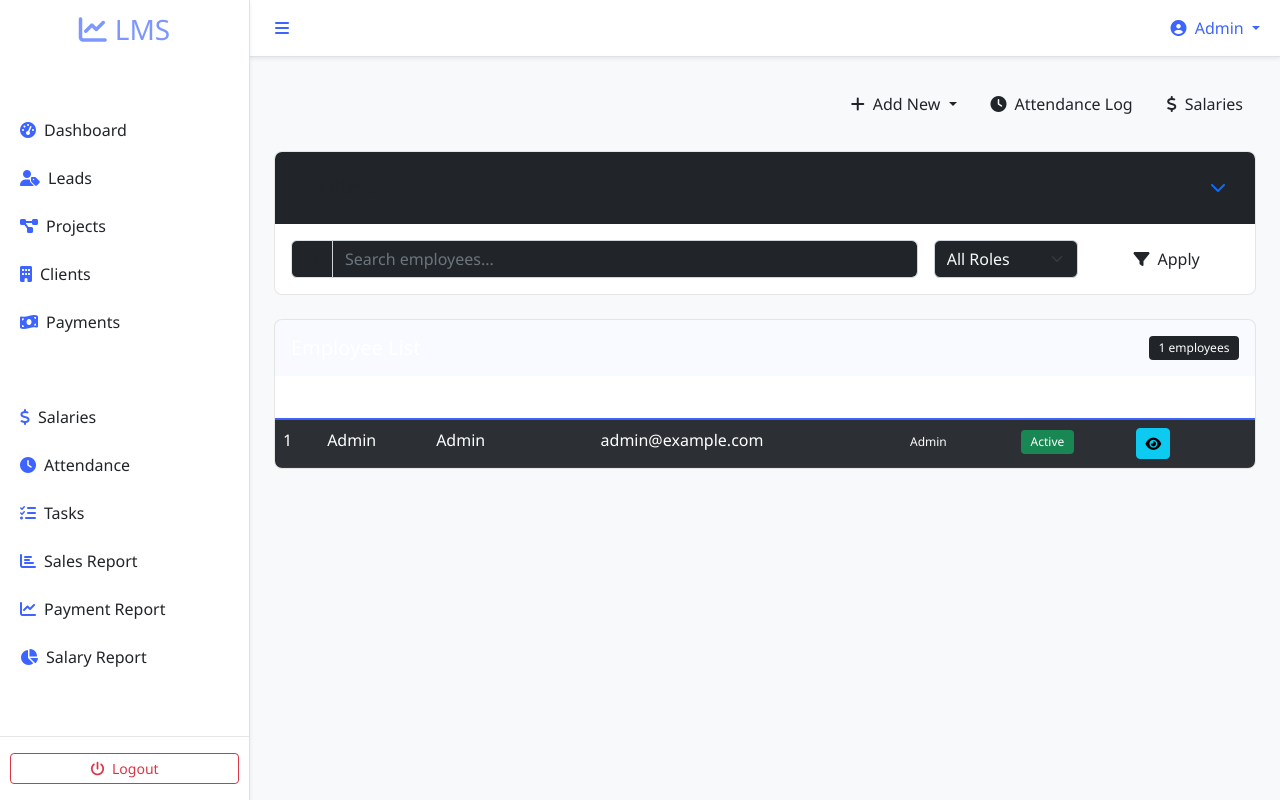
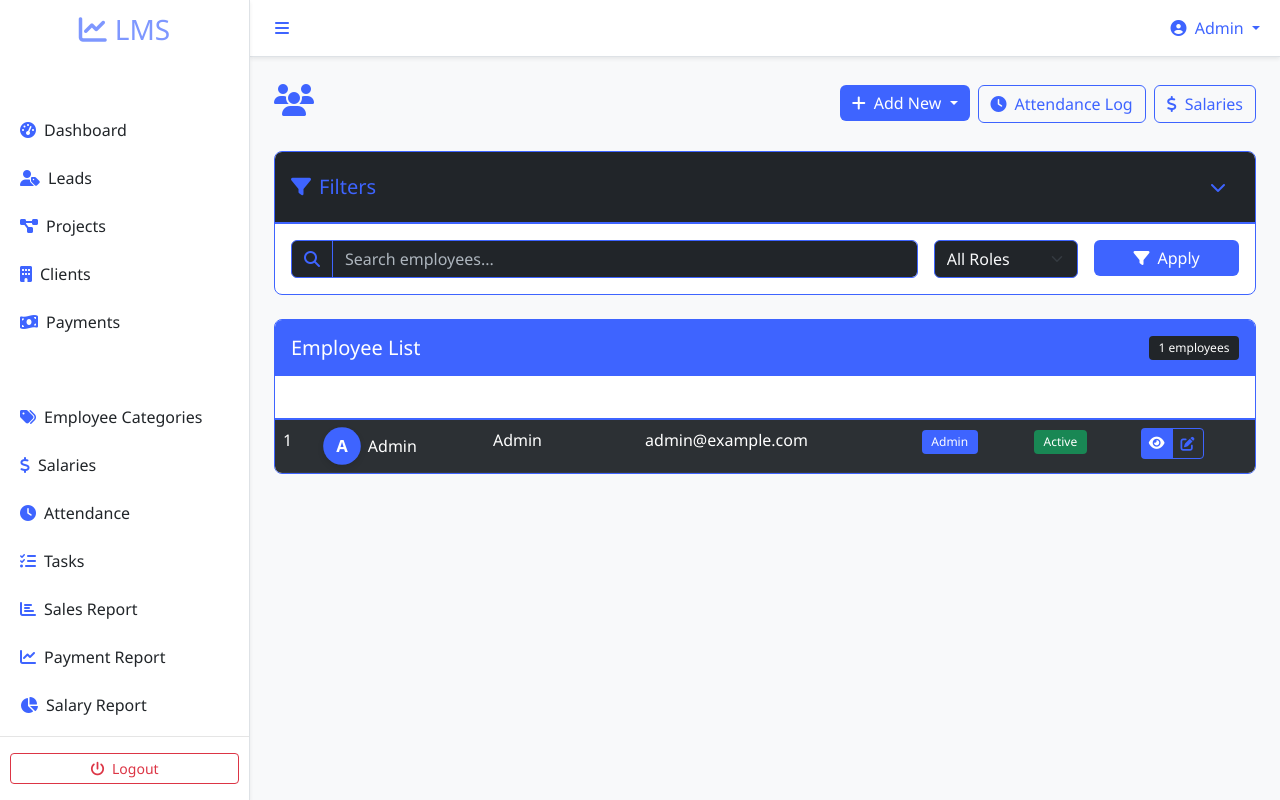
Before and after one commit to pratikgosavii/dbm_pro, a Django app: page /employees/ in a window 1280 px wide. Run offline with Django 4.2, Linux system fonts and the light colour scheme; a user stored in the database is signed in; data comes from the database, SQL or seed files in the repository.

Commit message:
Enhance UI: Apply dark theme with purple accents to forms and add employee category management.
Replit-Commit-Author: Agent
Replit-Commit-Session-Id: 50c040e4-0d40-4be8-bdd8-5d280455fdce
Replit-Commit-Screenshot-Url: https://storage.googleapis.com/screenshot-production-us-central1/a4c65999-892d-46f1-a651-254e1c63d78d/3530ef53-ae5f-4438-97b4-84e6761c7f89.jpg

```diff
--- a/static/css/custom.css
+++ b/static/css/custom.css
@@ -122,6 +122,46 @@ body {
     border-color: var(--accent) !important;
 }
 
+/* Purple Theme Classes */
+.text-purple {
+    color: var(--primary) !important;
+}
+
+.bg-purple {
+    background-color: var(--primary) !important;
+}
+
+.border-purple {
+    border-color: var(--primary) !important;
+}
+
+.btn-purple {
+    background-color: var(--primary);
+    color: white;
+    border: none;
+    transition: all 0.3s;
+}
+
+.btn-purple:hover {
+    background-color: var(--primary-dark);
+    color: white;
+    transform: translateY(-2px);
+    box-shadow: 0 4px 8px rgba(0, 0, 0, 0.1);
+}
+
+.btn-outline-purple {
+    border: 1px solid var(--primary);
+    color: var(--primary);
+    background-color: transparent;
+    transition: all 0.3s;
+}
+
+.btn-outline-purple:hover {
+    background-color: var(--primary);
+    color: white;
+    transform: translateY(-2px);
+}
+
 .bg-grey {
     background-color: white !important;
 }
@@ -145,6 +185,30 @@ body {
 
 .form-control::placeholder {
     color: var(--text-muted);
+}
+
+/* Dark Mode Form Controls */
+.bg-dark .form-control,
+.bg-dark .form-select,
+.form-control.bg-dark,
+.form-select.bg-dark {
+    background-color: #212529;
+    border-color: #495057;
+    color: #f8f9fa;
+}
+
+.bg-dark .form-control:focus,
+.bg-dark .form-select:focus,
+.form-control.bg-dark:focus,
+.form-select.bg-dark:focus {
+    background-color: #2c3034;
+    border-color: var(--primary);
+    color: #f8f9fa;
+}
+
+.bg-dark .form-control::placeholder,
+.form-control.bg-dark::placeholder {
+    color: #adb5bd;
 }
 
 /* Loading Overlay */
@@ -491,6 +555,28 @@ body {
     color: var(--text-dark);
 }
 
+/* Avatar Circle */
+.avatar-circle {
+    width: 36px;
+    height: 36px;
+    border-radius: 50%;
+    display: flex;
+    align-items: center;
+    justify-content: center;
+    font-weight: bold;
+    color: white;
+    text-transform: uppercase;
+    flex-shrink: 0;
+    font-size: 16px;
+    box-shadow: 0 3px 6px rgba(0, 0, 0, 0.1);
+    transition: all 0.3s ease;
+}
+
+.avatar-circle:hover {
+    transform: scale(1.1);
+    box-shadow: 0 5px 10px rgba(0, 0, 0, 0.2);
+}
+
 /* Status badges */
 .status-pending {
     background-color: #ffc107;
--- a/templates/accounts/login.html
+++ b/templates/accounts/login.html
@@ -51,7 +51,7 @@
                     </form>
                 </div>
                 <div class="card-footer bg-dark border-0 text-center text-muted py-3">
-                    <small>&copy; 2023 Lead Management System</small>
+                    <small>&copy; 2025 Lead Management System</small>
                 </div>
             </div>
         </div>
--- a/templates/employees/employee_list.html
+++ b/templates/employees/employee_list.html
@@ -12,7 +12,7 @@
                 <button class="btn btn-purple dropdown-toggle" type="button" id="employeeDropdown" data-bs-toggle="dropdown" aria-expanded="false">
                     <i class="fas fa-plus me-2"></i>Add New
                 </button>
-                <ul class="dropdown-menu dropdown-menu-dark border-purple" aria-labelledby="employeeDropdown">
+                <ul class="dropdown-menu dropdown-menu-dark dropdown-menu-end border-purple" aria-labelledby="employeeDropdown" style="z-index: 1021;">
                     <li>
                         <a class="dropdown-item text-light" href="{% url 'accounts:employee_create' %}">
                             <i class="fas fa-user-plus me-2 text-purple"></i>New Employee
@@ -96,26 +96,38 @@
                     </thead>
                     <tbody>
                         {% for employee in employees %}
-                        <tr class="animate__animated animate__fadeIn" style="animation-delay: {{ forloop.counter0|divisibleby:10 }}0ms">
+                        <tr class="animate__animated animate__fadeIn" style="animation-delay: {{ forloop.counter0|divisibleby:5 }}00ms">
                             <td>{{ forloop.counter }}</td>
-                            <td>{{ employee.get_full_name|default:employee.username }}</td>
+                            <td>
+                                <div class="d-flex align-items-center">
+                                    <div class="avatar-circle bg-purple me-2 animate__animated animate__pulse animate__infinite">
+                                        {{ employee.first_name|first|default:employee.username|first|upper }}
+                                    </div>
+                                    <span>{{ employee.get_full_name|default:employee.username }}</span>
+                                </div>
+                            </td>
                             <td>{{ employee.username }}</td>
                             <td>{{ employee.email|default:"-" }}</td>
                             <td>
-                                <span class="badge bg-purple">{{ employee.userprofile.get_role_display }}</span>
+                                <span class="badge bg-purple animate__animated animate__fadeIn">{{ employee.userprofile.get_role_display }}</span>
                             </td>
                             <td>
                                 {% if employee.is_active %}
-                                <span class="badge bg-success">Active</span>
+                                <span class="badge bg-success animate__animated animate__fadeIn">Active</span>
                                 {% else %}
-                                <span class="badge bg-danger">Inactive</span>
+                                <span class="badge bg-danger animate__animated animate__fadeIn">Inactive</span>
                                 {% endif %}
                             </td>
                             <td>
-                                <div class="btn-group btn-group-sm">
-                                    <a href="{% url 'employees:employee_detail' employee.id %}" class="btn btn-info">
+                                <div class="btn-group btn-group-sm animate__animated animate__fadeIn">
+                                    <a href="{% url 'employees:employee_detail' employee.id %}" class="btn btn-purple" title="View Employee">
                                         <i class="fas fa-eye"></i>
                                     </a>
+                                    {% if user.userprofile.is_admin %}
+                                    <a href="#" class="btn btn-outline-purple" title="Edit Employee">
+                                        <i class="fas fa-edit"></i>
+                                    </a>
+                                    {% endif %}
                                 </div>
                             </td>
                         </tr>
--- a/templates/navigation.html
+++ b/templates/navigation.html
@@ -29,8 +29,12 @@
             <i class="fas fa-money-bill-wave me-2 text-primary"></i>Payments
         </a>
 
-        <a href="{% url 'employees:employee_list' %}" class="list-group-item list-group-item-action bg-transparent text-dark border-0 {% if request.resolver_match.namespace == 'employees' and '/salaries/' not in request.path and '/attendance/' not in request.path %}active{% endif %}">
+        <a href="{% url 'employees:employee_list' %}" class="list-group-item list-group-item-action bg-transparent text-dark border-0 {% if request.resolver_match.namespace == 'employees' and '/salaries/' not in request.path and '/attendance/' not in request.path and '/categories/' not in request.path and request.resolver_match.url_name != 'employee_category_list' %}active{% endif %}">
             <i class="fas fa-users me-2 text-primary"></i>Employees
+        </a>
+
+        <a href="{% url 'accounts:employee_category_list' %}" class="list-group-item list-group-item-action bg-transparent text-dark border-0 {% if request.resolver_match.url_name == 'employee_category_list' or request.resolver_match.url_name == 'employee_category_create' %}active{% endif %}">
+            <i class="fas fa-tags me-2 text-primary"></i>Employee Categories
         </a>
 
         <a href="{% url 'employees:salary_list' %}" class="list-group-item list-group-item-action bg-transparent text-dark border-0 {% if '/salaries/' in request.path %}active{% endif %}">
```
Also changed, not shown: accounts/forms.py (+35 -23 lines).
